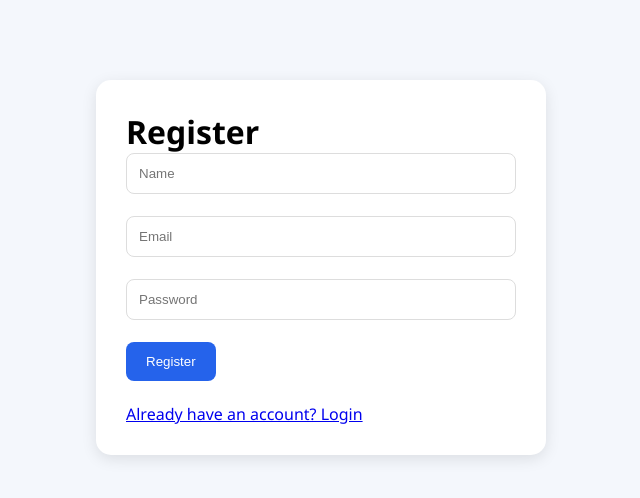
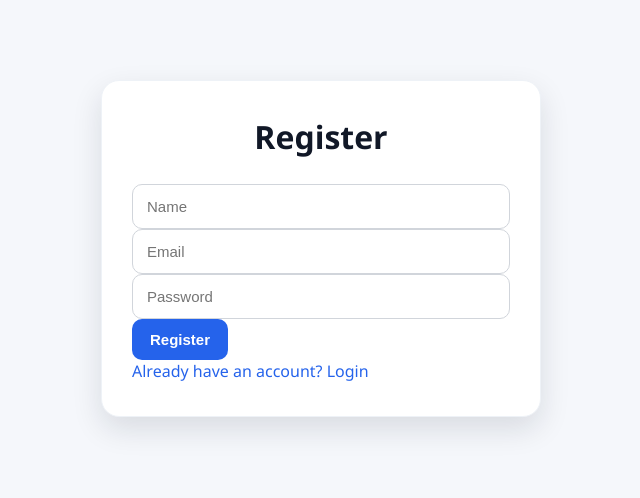
Before and after one commit to ritesh30gupta06/online-judge-platform, a React app in the folder frontend/: page /register in a window 1280 px wide. Shown: the top 498 px of the page, without its empty margins (319-959 px from the left). Built offline with nearby package versions, Linux system fonts and the light colour scheme; the HTML template or start-up script is replaced by a standard one.

Commit message:
Improve UI styling

```diff
--- a/frontend/src/index.css
+++ b/frontend/src/index.css
@@ -1,149 +1,333 @@
-*{
-  margin:0;
-  padding:0;
-  box-sizing:border-box;
+* {
+  margin: 0;
+  padding: 0;
+  box-sizing: border-box;
 }
 
-body{
-  background:#f4f7fc;
-  font-family:Segoe UI,sans-serif;
+body {
+  background: #f5f7fb;
+  font-family: "Segoe UI", sans-serif;
+  color: #1f2937;
 }
 
-.navbar{
-  background:#2563eb;
-  color:white;
-  padding:18px 30px;
-  display:flex;
-  justify-content:space-between;
-  align-items:center;
+/* =========================
+   NAVBAR
+========================= */
+.navbar {
+  background: linear-gradient(90deg, #2563eb, #1d4ed8);
+  color: white;
+  padding: 18px 32px;
+  display: flex;
+  justify-content: space-between;
+  align-items: center;
+  box-shadow: 0 4px 14px rgba(0, 0, 0, 0.08);
+  position: sticky;
+  top: 0;
+  z-index: 100;
 }
 
-.navbar a{
-  color:white;
-  text-decoration:none;
-  margin-left:20px;
+.logo {
+  color: white;
+  text-decoration: none;
+  font-size: 22px;
+  font-weight: 700;
+  letter-spacing: 0.3px;
 }
 
-.container{
-  width:90%;
-  max-width:1100px;
-  margin:auto;
-  padding:30px 0;
+.nav-links {
+  display: flex;
+  align-items: center;
+  gap: 18px;
 }
 
-.card{
-  background:white;
-  padding:25px;
-  border-radius:12px;
-  margin-bottom:20px;
-  box-shadow:0 4px 15px rgba(0,0,0,.1);
+.nav-links a {
+  color: white;
+  text-decoration: none;
+  font-weight: 500;
+  transition: opacity 0.2s ease;
 }
 
-.card:hover{
-  transform:translateY(-2px);
+.nav-links a:hover {
+  opacity: 0.85;
 }
 
-.btn{
-  background:#2563eb;
-  color:white;
-  border:none;
-  padding:12px 20px;
-  border-radius:8px;
-  cursor:pointer;
+/* =========================
+   LAYOUT
+========================= */
+.container {
+  width: 92%;
+  max-width: 1100px;
+  margin: auto;
+  padding: 32px 0 40px;
 }
 
-.btn:hover{
-  background:#1d4ed8;
+.container h1 {
+  margin-bottom: 22px;
+  color: #111827;
+  font-size: 32px;
 }
 
-.auth-card{
-  width:450px;
-  margin:80px auto;
-  background:white;
-  padding:30px;
-  border-radius:15px;
-  box-shadow:0 4px 15px rgba(0,0,0,.1);
+/* =========================
+   CARDS
+========================= */
+.card {
+  background: white;
+  padding: 24px;
+  border-radius: 16px;
+  margin-bottom: 20px;
+  box-shadow: 0 8px 24px rgba(15, 23, 42, 0.08);
+  border: 1px solid #eef2f7;
+  transition: transform 0.2s ease, box-shadow 0.2s ease;
 }
 
-input,
-textarea{
-  width:100%;
-  padding:12px;
-  border:1px solid #ddd;
-  border-radius:8px;
+.card:hover {
+  transform: translateY(-3px);
+  box-shadow: 0 12px 28px rgba(15, 23, 42, 0.12);
 }
 
-table{
-  width:100%;
-  background:white;
-  border-collapse:collapse;
+.card h2 {
+  margin-bottom: 12px;
+  color: #111827;
 }
 
-th{
-  background:#2563eb;
-  color:white;
-  padding:12px;
+.card p {
+  line-height: 1.6;
+  color: #4b5563;
+  margin-bottom: 14px;
 }
 
-td{
-  padding:12px;
-  text-align:center;
-  border-bottom:1px solid #eee;
+/* =========================
+   BUTTONS
+========================= */
+.btn {
+  background: #2563eb;
+  color: white;
+  border: none;
+  padding: 12px 18px;
+  border-radius: 10px;
+  cursor: pointer;
+  font-size: 15px;
+  font-weight: 600;
+  transition: background 0.2s ease, transform 0.2s ease;
 }
 
-pre{
-  background:#111827;
-  color:white;
-  padding:15px;
-  border-radius:10px;
+.btn:hover {
+  background: #1d4ed8;
+  transform: translateY(-1px);
 }
+
+.logout-btn {
+  background: #ef4444;
+  color: white;
+  border: none;
+  padding: 9px 14px;
+  border-radius: 8px;
+  cursor: pointer;
+  font-size: 14px;
+  font-weight: 600;
+  transition: opacity 0.2s ease, transform 0.2s ease;
+}
+
+.logout-btn:hover {
+  opacity: 0.92;
+  transform: translateY(-1px);
+}
+
+/* =========================
+   AUTH CARD
+========================= */
+.auth-card {
+  width: 100%;
+  max-width: 440px;
+  margin: 80px auto;
+  background: white;
+  padding: 34px 30px;
+  border-radius: 18px;
+  box-shadow: 0 12px 30px rgba(15, 23, 42, 0.12);
+  border: 1px solid #eef2f7;
+}
+
+.auth-card h1 {
+  text-align: center;
+  margin-bottom: 26px;
+  color: #111827;
+}
+
+.auth-card a {
+  color: #2563eb;
+  text-decoration: none;
+  font-weight: 500;
+}
+
+.auth-card a:hover {
+  text-decoration: underline;
+}
+
+/* =========================
+   INPUTS
+========================= */
+input,
+textarea,
+select {
+  width: 100%;
+  padding: 13px 14px;
+  border: 1px solid #d1d5db;
+  border-radius: 10px;
+  outline: none;
+  font-size: 15px;
+  background: #fff;
+  transition: border-color 0.2s ease, box-shadow 0.2s ease;
+}
+
+input:focus,
+textarea:focus,
+select:focus {
+  border-color: #2563eb;
+  box-shadow: 0 0 0 3px rgba(37, 99, 235, 0.12);
+}
+
+textarea {
+  min-height: 180px;
+  resize: vertical;
+  font-family: Consolas, monospace;
+}
+
+/* =========================
+   SEARCH
+========================= */
 .search-input {
   width: 100%;
   max-width: 420px;
-  padding: 12px;
-  margin: 20px 0;
-  border-radius: 8px;
-  border: 1px solid #ccc;
-  font-size: 16px;
+  padding: 12px 14px;
+  margin: 8px 0 24px;
+  border-radius: 10px;
+  border: 1px solid #d1d5db;
+  font-size: 15px;
+  background: white;
 }
 
+/* =========================
+   PROBLEM HEADER + BADGES
+========================= */
 .problem-header {
   display: flex;
   justify-content: space-between;
   align-items: center;
   gap: 12px;
+  margin-bottom: 12px;
 }
 
 .difficulty-badge {
-  padding: 6px 12px;
-  border-radius: 20px;
-  font-size: 14px;
-  font-weight: bold;
+  padding: 7px 14px;
+  border-radius: 999px;
+  font-size: 13px;
+  font-weight: 700;
   color: white;
+  white-space: nowrap;
 }
 
 .difficulty-badge.easy {
-  background-color: #28a745;
+  background: #16a34a;
 }
 
 .difficulty-badge.medium {
-  background-color: #f0ad4e;
+  background: #f59e0b;
 }
 
 .difficulty-badge.hard {
-  background-color: #dc3545;
+  background: #dc2626;
 }
 
-.logout-btn {
-  background-color: #dc3545;
-  color: white;
-  border: none;
-  padding: 8px 14px;
-  border-radius: 6px;
-  cursor: pointer;
-  font-size: 14px;
+/* =========================
+   TABLE
+========================= */
+table {
+  width: 100%;
+  background: white;
+  border-collapse: collapse;
+  border-radius: 14px;
+  overflow: hidden;
+  box-shadow: 0 8px 24px rgba(15, 23, 42, 0.08);
 }
 
-.logout-btn:hover {
-  opacity: 0.9;
+th {
+  background: #2563eb;
+  color: white;
+  padding: 14px;
+  font-size: 15px;
 }
+
+td {
+  padding: 14px;
+  text-align: center;
+  border-bottom: 1px solid #edf2f7;
+  color: #374151;
+}
+
+tr:hover td {
+  background: #f9fafb;
+}
+
+/* =========================
+   CODE BLOCKS
+========================= */
+pre {
+  background: #111827;
+  color: #f9fafb;
+  padding: 16px;
+  border-radius: 12px;
+  overflow-x: auto;
+  margin-top: 10px;
+  line-height: 1.5;
+}
+
+/* =========================
+   SMALL HELPERS
+========================= */
+a {
+  text-decoration: none;
+}
+
+br {
+  display: none;
+}
+
+/* =========================
+   RESPONSIVE
+========================= */
+@media (max-width: 768px) {
+  .navbar {
+    padding: 16px 18px;
+    flex-direction: column;
+    gap: 12px;
+    align-items: flex-start;
+  }
+
+  .nav-links {
+    gap: 12px;
+    flex-wrap: wrap;
+  }
+
+  .container h1 {
+    font-size: 26px;
+  }
+
+  .problem-header {
+    flex-direction: column;
+    align-items: flex-start;
+  }
+
+  .auth-card {
+    margin: 40px auto;
+    padding: 24px 20px;
+  }
+
+  table {
+    font-size: 14px;
+  }
+
+  th,
+  td {
+    padding: 10px;
+  }
+}
```
